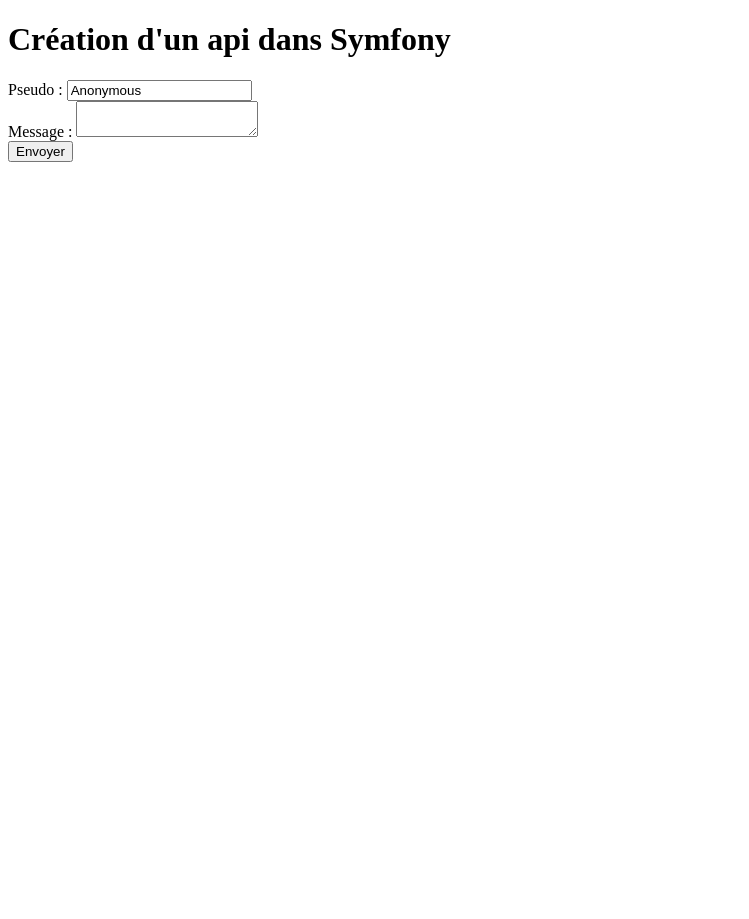
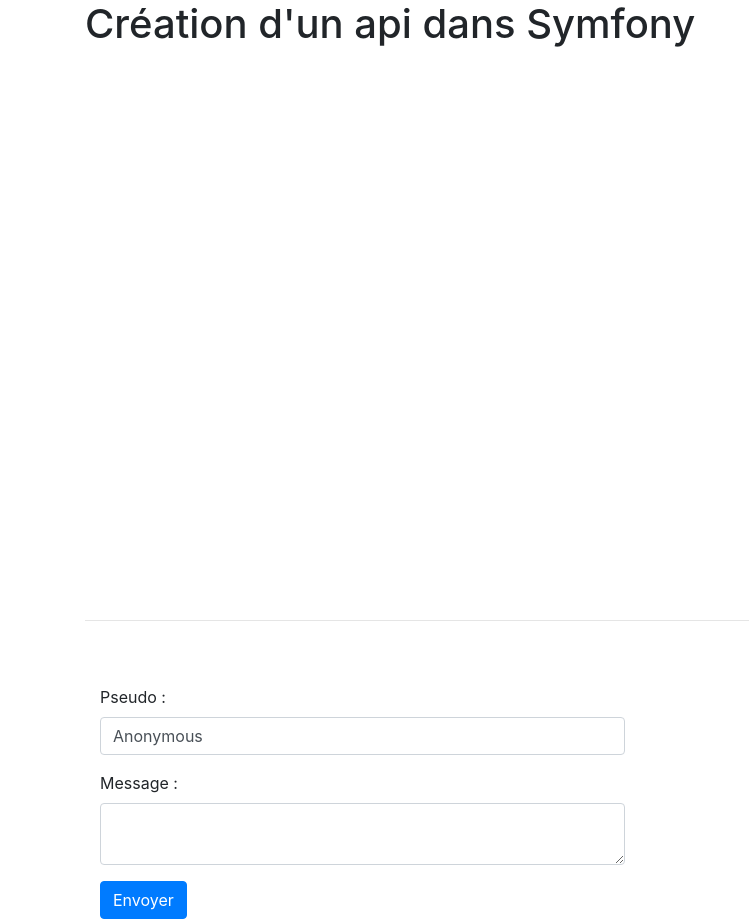
Before and after one commit to Strategy47/mercure-test, a Symfony app: template templates/chat.html.twig in a window 1280 px wide. Shown: the whole page, without its empty margins (0-749 px from the left). Before the commit the page ends 162 px from the top, so only its background shows below. Run offline with Twig, Linux system fonts and the light colour scheme; the template is opened without the code that fills it, so the values that code supplies are empty; some libraries are stand-ins or nearby versions.

Commit message:
update template

```diff
--- a/templates/base.html.twig
+++ b/templates/base.html.twig
@@ -3,6 +3,7 @@
     <head>
         <meta charset="UTF-8">
         <title>{% block title %}Test Mercure{% endblock %}</title>
+        <link href="https://stackpath.bootstrapcdn.com/bootstrap/4.3.1/css/bootstrap.min.css" rel="stylesheet" integrity="sha384-ggOyR0iXCbMQv3Xipma34MD+dH/1fQ784/j6cY/iJTQUOhcWr7x9JvoRxT2MZw1T" crossorigin="anonymous">
         {% block stylesheets %}{% endblock %}
     </head>
     <body>
--- a/templates/chat.html.twig
+++ b/templates/chat.html.twig
@@ -3,28 +3,34 @@
 {% block title %}Test Mercure Symfony and react{% endblock %}
 
 {% block body %}
+    <div class="container">
         <h1>Création d'un api dans Symfony</h1>
 
-    <ul>
+
+        <ul class="list-group list-group-flush" style="height: 500px; overflow-y: auto">
             {% for message in messages %}
-            <li id="{{ message.id }}"><strong>{{ message.username }}</strong> : {{ message.message }}</li>
+                <li id="{{ message.id }}" class="list-group-item"><strong>{{ message.username }}</strong> : {{ message.message }}</li>
             {% endfor %}
         </ul>
 
+        <br> <br> <hr> <br> <br>
+
+        <div class="col-sm-6">
 
             <form id="message-form" action="#" method="post">
-        <div>
+                <div class="form-group">
                     <label for="username">Pseudo :</label>
-            <input type="text" id="username" name="username" value="Anonymous" required>
+                    <input type="text" class="form-control" id="username" name="username" value="Anonymous" required>
                 </div>
-        <div>
+                <div class="form-group">
                     <label for="message">Message :</label>
-            <textarea id="message" name="message" required></textarea>
+                    <textarea id="message" class="form-control" name="message" required></textarea>
                 </div>
 
-        <input type="submit" value="Envoyer">
+                <input type="submit" class="btn btn-primary" value="Envoyer">
             </form>
-
+        </div>
+    </div>
 {% endblock %}
 
 {% block javascripts %}
@@ -41,9 +47,10 @@
             let message = JSON.parse(e.data);
 
             if (message.id && message.message && message.username) {
-                let line = '<li id="' + message.id + '"><strong>' + message.username + '</strong> : ' + message.message + '</li>';
+                let line = '<li id="' + message.id + '" class="list-group-item"><strong>' + message.username + '</strong> : ' + message.message + '</li>';
 
                 $('ul').append(line);
+                bottom();
             }
 
             if (message['@id']) {
@@ -53,21 +60,33 @@
             }
         };
 
-        $('#message-form').submit(function(e) {
+        $('#message-form').submit(function (e) {
             e.preventDefault();
-            let message = $('#message').val();
-            let username = $('#username').val();
+
+            let message = {
+                "message": $('#message').val(),
+                "username": $('#username').val()
+            };
 
             $.ajax({
-                url:"{{ path('api_messages_post_collection') }}",
-                type:"POST",
-                data:'{"message":"' + message + '", "username": "' + username + '"}',
-                contentType:"application/json",
-                dataType:"json",
-                success: function(data){
+                url: "{{ path('api_messages_post_collection') }}",
+                type: "POST",
+                data: JSON.stringify(message),
+                contentType: "application/json",
+                dataType: "json",
+                success: function (data) {
+                    $('#message').val('');
                     console.log(data);
                 }
             });
         });
+
+        function bottom() {
+            var wtf    = $('ul');
+            var height = wtf[0].scrollHeight;
+            wtf.scrollTop(height);
+        }
+
+        bottom();
     </script>
 {% endblock %}
```
Lines whose indentation alone changed are shown as unchanged.
